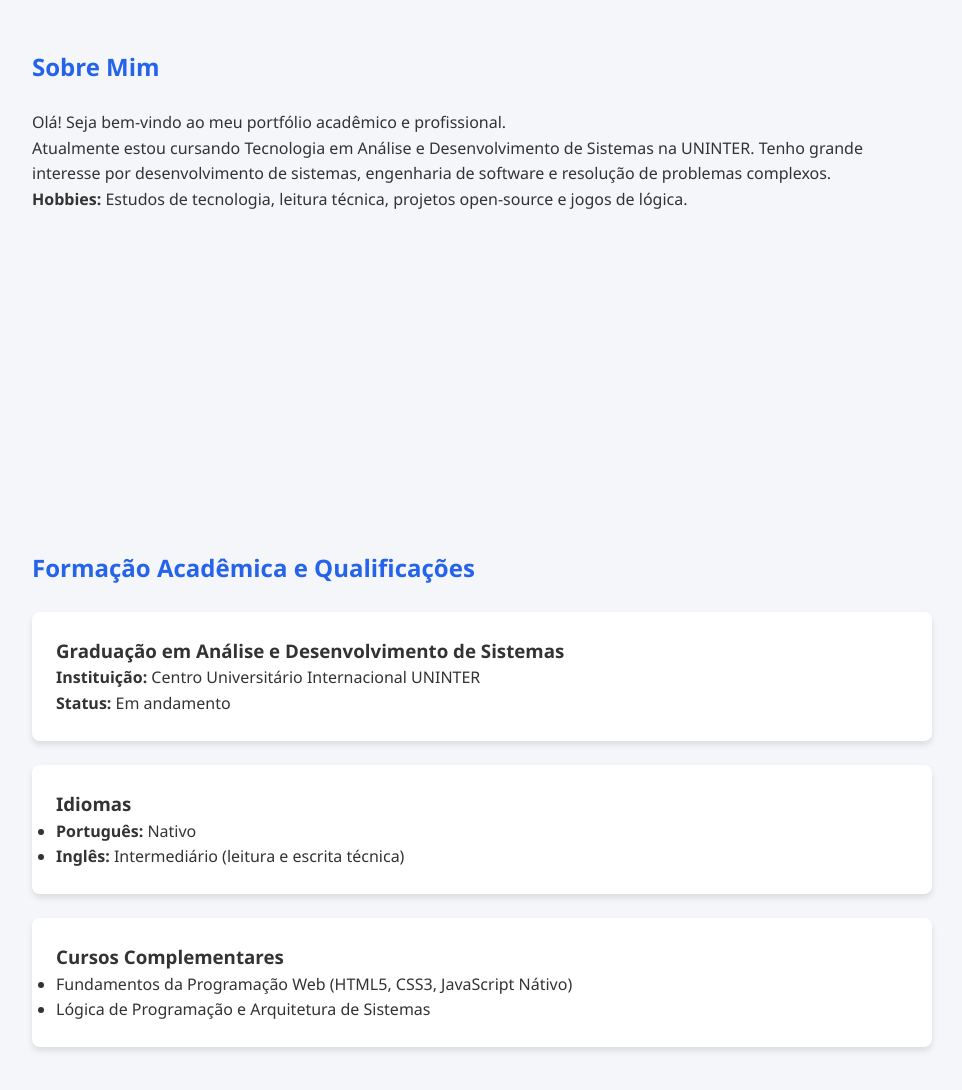
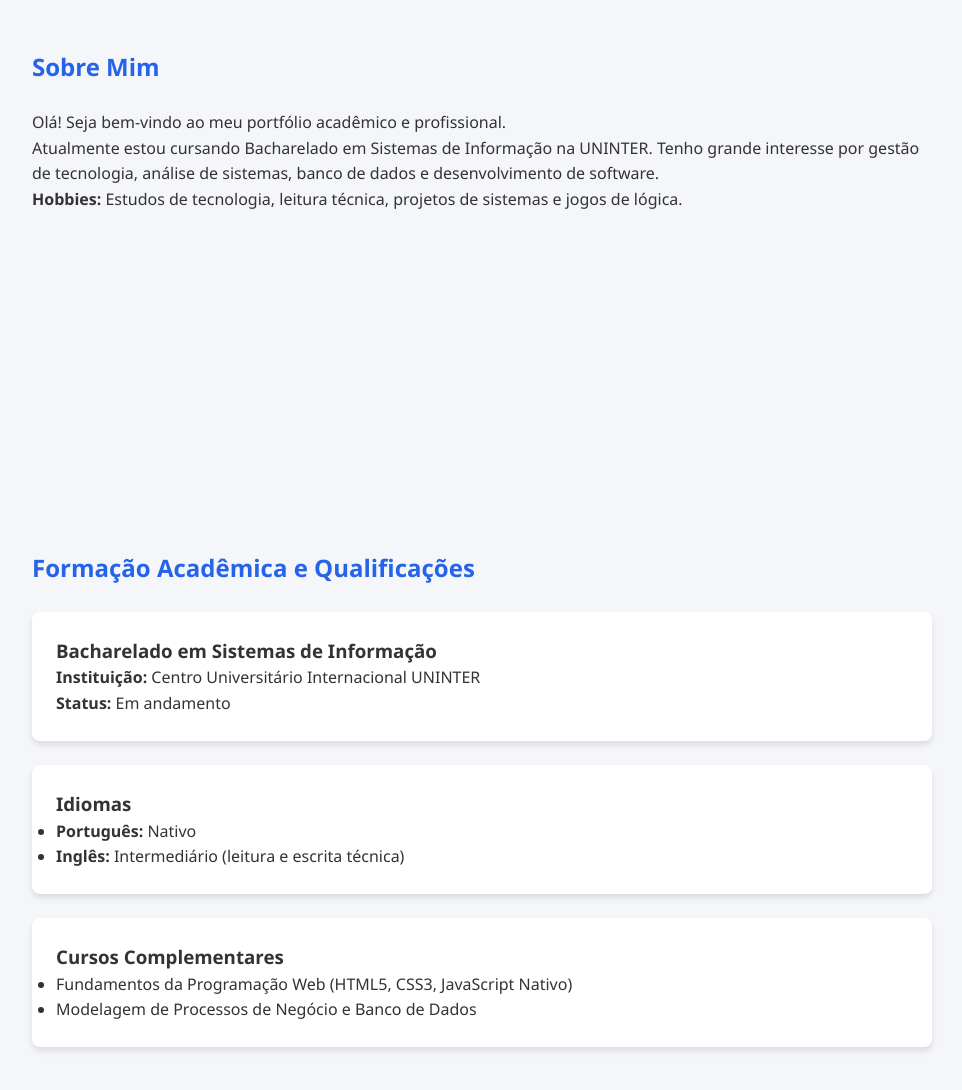
Before and after one commit to WilliamSantos764/portfolio-William-Santos-de-Assis, a plain HTML site: page index.html in a window 1280 px wide. Shown: the part 280-1370 px from the top of the page, without its empty margins (158-1120 px from the left). Drawn offline with Linux system fonts and the light colour scheme.

Commit message:
Add files via upload

```diff
--- a/index.html
+++ b/index.html
@@ -32,8 +32,8 @@
             <div class="container">
                 <h1>Sobre Mim</h1>
                 <p>Olá! Seja bem-vindo ao meu portfólio acadêmico e profissional.</p>
-                <p>Atualmente estou cursando Tecnologia em Análise e Desenvolvimento de Sistemas na UNINTER. Tenho grande interesse por desenvolvimento de sistemas, engenharia de software e resolução de problemas complexos.</p>
-                <p><strong>Hobbies:</strong> Estudos de tecnologia, leitura técnica, projetos open-source e jogos de lógica.</p>
+                <p>Atualmente estou cursando Bacharelado em Sistemas de Informação na UNINTER. Tenho grande interesse por gestão de tecnologia, análise de sistemas, banco de dados e desenvolvimento de software.</p>
+                <p><strong>Hobbies:</strong> Estudos de tecnologia, leitura técnica, projetos de sistemas e jogos de lógica.</p>
             </div>
         </section>
 
@@ -43,7 +43,7 @@
                 <h2>Formação Acadêmica e Qualificações</h2>
 
                 <div class="card">
-                    <h3>Graduação em Análise e Desenvolvimento de Sistemas</h3>
+                    <h3>Bacharelado em Sistemas de Informação</h3>
                     <p><strong>Instituição:</strong> Centro Universitário Internacional UNINTER</p>
                     <p><strong>Status:</strong> Em andamento</p>
                 </div>
@@ -59,8 +59,8 @@
                 <div class="card">
                     <h3>Cursos Complementares</h3>
                     <ul>
-                        <li>Fundamentos da Programação Web (HTML5, CSS3, JavaScript Nátivo)</li>
-                        <li>Lógica de Programação e Arquitetura de Sistemas</li>
+                        <li>Fundamentos da Programação Web (HTML5, CSS3, JavaScript Nativo)</li>
+                        <li>Modelagem de Processos de Negócio e Banco de Dados</li>
                     </ul>
                 </div>
             </div>
```
